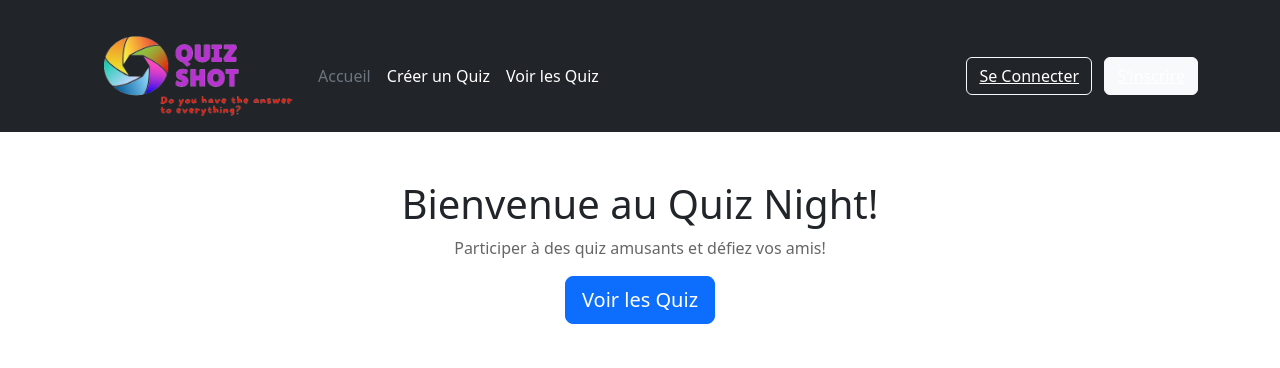
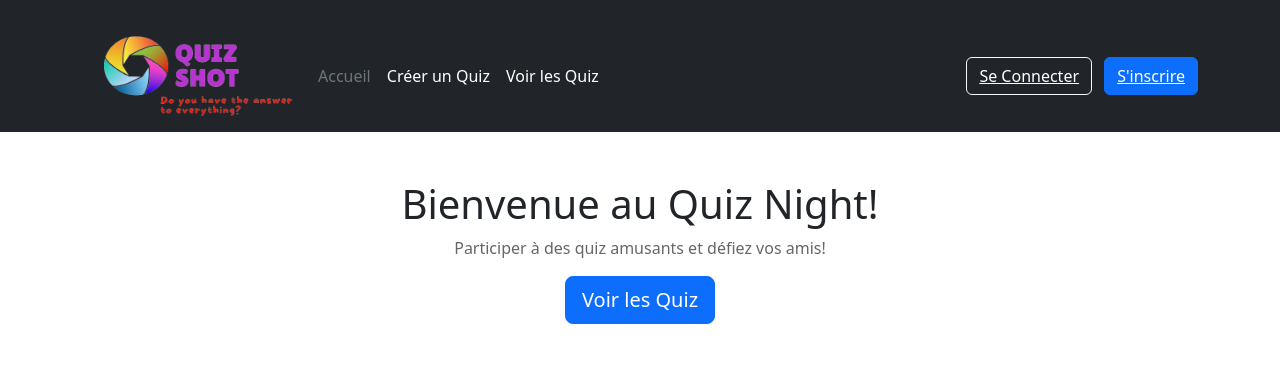
Before and after one commit to remy-rabischung/quiznight, a PHP site: page /index.php in a window 1280 px wide. Shown: the top 368 px of the page. Run offline with PHP 8.4, Linux system fonts and the light colour scheme.

Commit message:
Modification bouton bootstrap, revoir page login

```diff
--- a/includes/header.php
+++ b/includes/header.php
@@ -29,11 +29,11 @@
         <div class="text-end">
             <?php if (isset($_SESSION['user_id'])) { ?>
                 <form action="../public/logout.php" method="post">
-                    <button type="submit" class="btn btn-outline-light me-2">Se Déconnecter</button>
+                    <button type="submit" class="btn btn-outline-danger me-2">Se Déconnecter</button>
                 </form>
             <?php } else { ?>
                 <button type="button" class="btn btn-outline-light me-2"><a href="../public/login.php" class="text-white">Se Connecter</a></button>
-                <button type="button" class="btn btn-light"><a href="../public/register.php">S'inscrire</a></button>
+                <button type="button" class="btn btn-primary"><a href="../public/register.php">S'inscrire</a></button>
             <?php } ?>
         </div>
       </div>
```
